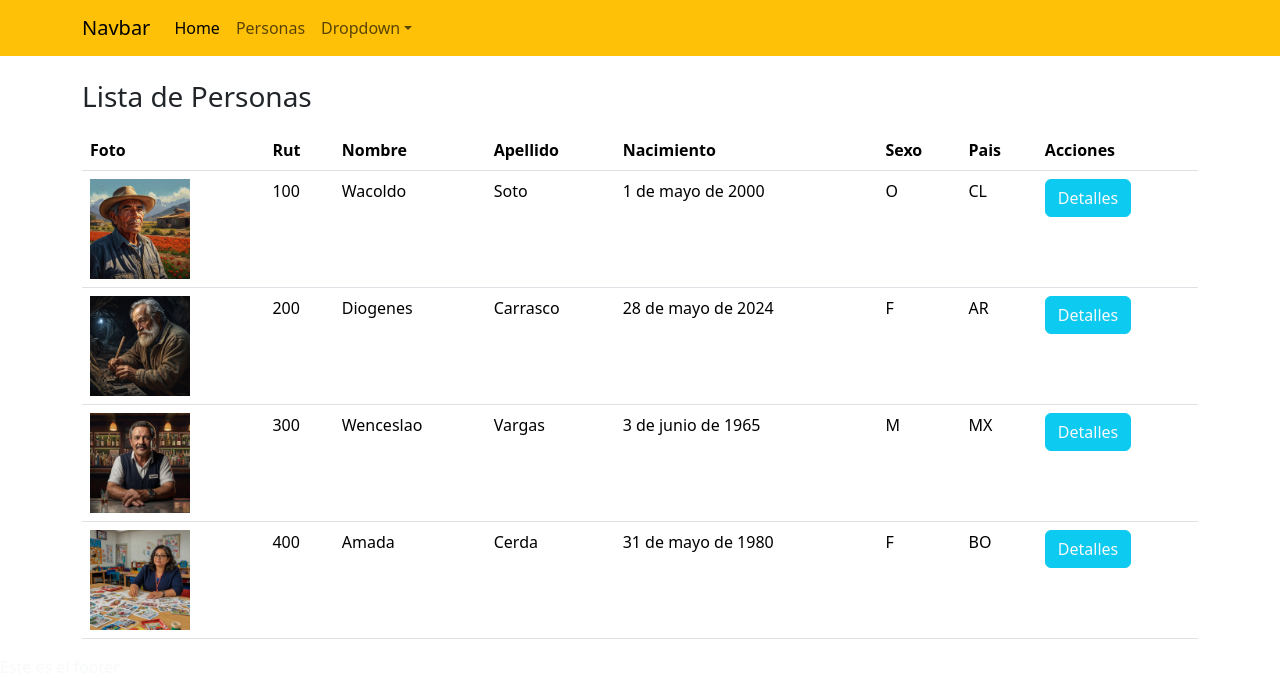
After one commit to profealejandroduoc/modelos_s2, a Django app: page /personas/ in a window 1280 px wide. The commit adds this page. Shown: the top 678 px of the page. Run offline with Django 5.2, Linux system fonts and the light colour scheme; data comes from the database, SQL or seed files in the repository; both versions use the stored data as it was after the commit.

Commit message:
Lista y detalles

```diff
--- a/app_orm/templates/app_orm/base.html
+++ b/app_orm/templates/app_orm/base.html
@@ -29,7 +29,7 @@
                             <span class="visually-hidden">(current)</span></a>
                     </li>
                     <li class="nav-item">
-                        <a class="nav-link" href="#">Link</a>
+                        <a class="nav-link" href="{% url "personas" %}">Personas</a>
                     </li>
                     <li class="nav-item dropdown">
                         <a class="nav-link dropdown-toggle" href="#" id="dropdownId" data-bs-toggle="dropdown"
--- /dev/null
+++ b/app_orm/templates/app_orm/personas.html
@@ -0,0 +1,49 @@
+{% extends "app_orm/base.html" %}
+{% load static %}
+
+
+
+{% block contenido %}
+<div class="container mt-4">
+    <h3>Lista de Personas</h3>
+    <div class="mt-3">
+        <table class="table table-hover">
+            <thead>
+                <tr>
+                    <th>Foto</th>
+                    <th>Rut</th>
+                    <th>Nombre</th>
+                    <th>Apellido</th>
+                    <th>Nacimiento</th>
+                    <th>Sexo</th>
+                    <th>Pais</th>
+                    <th>Acciones</th>
+                </tr>
+            </thead>
+            <tbody>
+                {% for p in personas %}
+                <tr>
+                    <td><img src="{{p.foto.url}}" alt="foto" height="100"></td>
+                    <td>{{p.rut}}</td>
+                    <td>{{p.nombre}}</td>
+                    <td>{{p.apellido}}</td>
+                    <td>{{p.f_nacto}}</td>
+                    <td>{{p.sexo}}</td>
+                    <td>{{p.pais}}</td>
+                    <td><a href="{% url "detallepersona" p.rut %}" role="button" class="btn btn-info text-light">Detalles</a></td>
+                </tr>
+                {% endfor %}
+            </tbody>
+        </table>
+
+
+
+
+    </div>
+
+
+
+
+</div>
+
+{% endblock contenido %}
--- a/app_orm/urls.py
+++ b/app_orm/urls.py
@@ -1,6 +1,8 @@
 from django.urls import path
-from .views import index
+from .views import index, personas, detallepersona
 
 urlpatterns = [
-    path('', index, name='index')
+    path('', index, name='index'),
+    path('personas/',personas,name='personas'),
+    path('detallepersona/<id>',detallepersona,name='detallepersona')
 ]
--- a/app_orm/views.py
+++ b/app_orm/views.py
@@ -1,5 +1,39 @@
 from django.shortcuts import render
-
+from datetime import datetime, date
+from .models import Persona
+from django.shortcuts import get_object_or_404
 # Create your views here.
 def index(request):
-    return render(request,'app_orm/index.html')
+    hoy=datetime.now()
+    texto="Este es un texto desde la vista index"
+    asistentes=6
+    lista=[1,2,3,4,5,7]
+
+    datos={
+        "fecha":hoy,
+        "texto":texto,
+        "asistentes":asistentes,
+        "lista":lista
+    }
+
+
+    return render(request,'app_orm/index.html', datos)
+
+def personas(request):
+    personas=Persona.objects.all()
+
+    datos={
+        "personas":personas
+    }
+
+    return render(request,'app_orm/personas.html',datos)
+
+def detallepersona(request,id):
+    persona=get_object_or_404(Persona,rut=id)
+    #print(persona)
+    datos={
+
+        "persona":persona
+    }
+
+    return render(request,'app_orm/detallepersona.html', datos)
--- a/sitio/urls.py
+++ b/sitio/urls.py
@@ -16,8 +16,14 @@ Including another URLconf
 """
 from django.contrib import admin
 from django.urls import path, include
+#PARA IMAGEN
+from django.conf import settings
+from django.conf.urls.static import static
 
 urlpatterns = [
     path('admin/', admin.site.urls),
     path('', include('app_orm.urls'))
 ]
+
+if settings.DEBUG:
+    urlpatterns+=static(settings.MEDIA_URL, document_root=settings.MEDIA_ROOT)
```
Also changed, not shown: app_orm/templates/app_orm/detallepersona.html (added, +32 -0 lines), app_orm/templates/app_orm/index.html (+11 -0 lines), db.sqlite3.
